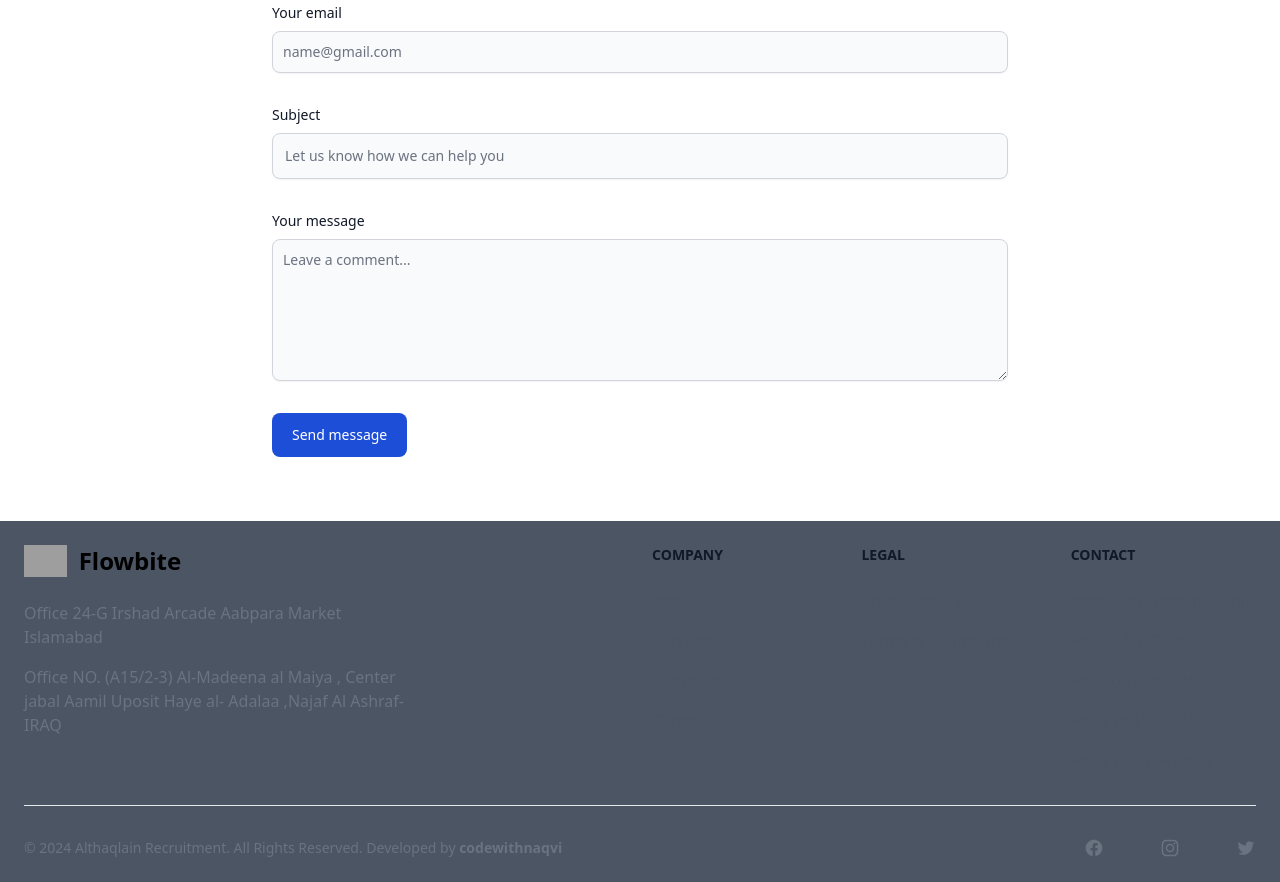
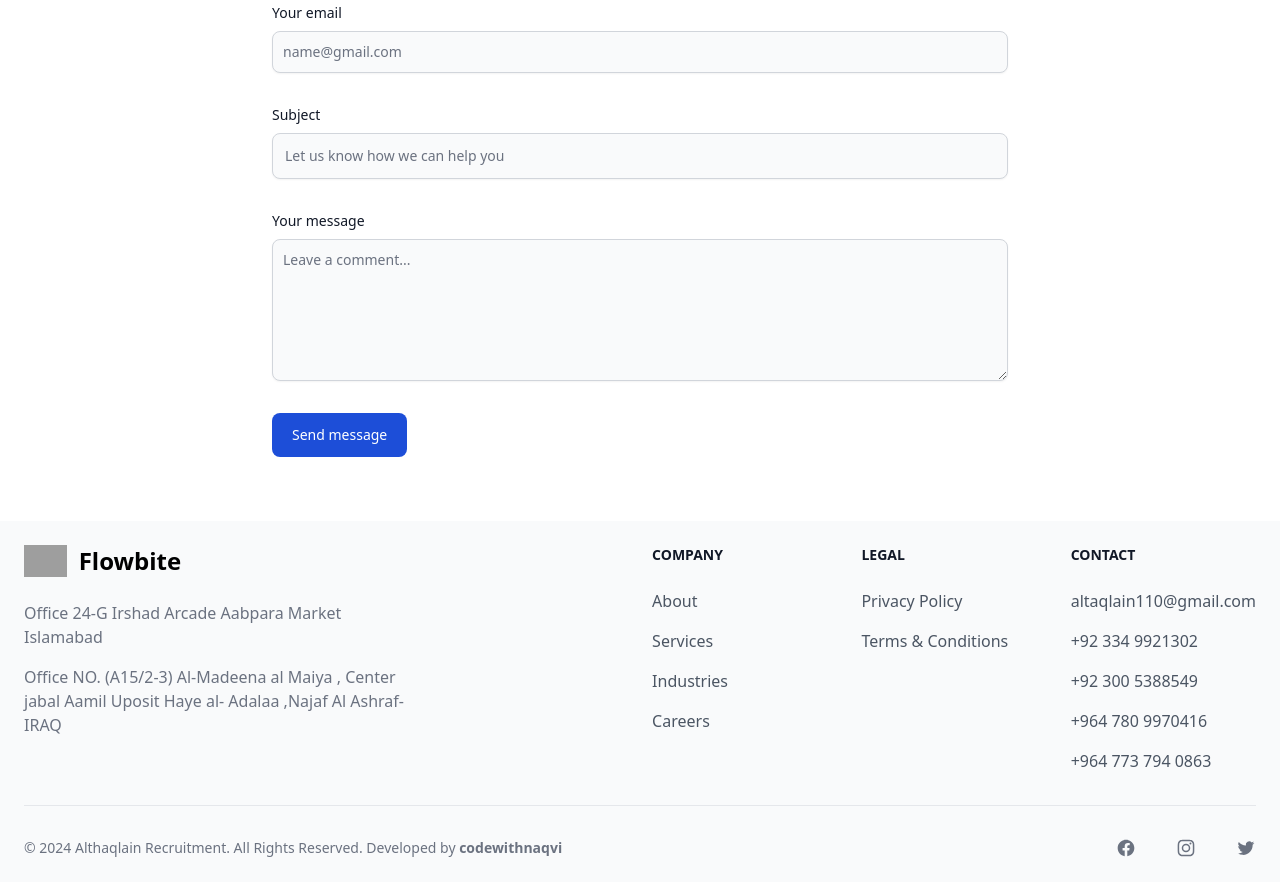
Before and after one commit to Malik-Haziq/althaqlain-recruitment, a website: page index.html in a window 1280 px wide. Shown: the part 5511-6393 px from the top of the page. Drawn offline with nearby package versions, Linux system fonts and the light colour scheme; grey boxes are pictures that could not be loaded.

Commit message:
fixed footer

```diff
--- a/index.html
+++ b/index.html
@@ -751,9 +751,9 @@
     </section>
 
     <!-- Footer block -->
-    <footer class="p-4 bg-gray-600 sm:p-6">
+    <footer class="p-4 bg-gray-50 sm:p-6">
         <div class="mx-auto max-w-screen-xl">
-            <div class=" md:flex md:justify-between">
+            <div class="lg:flex lg:justify-between">
                 <div class="mb-12 md:mb-0 max-w-sm">
                     <a href="https://flowbite.com" class="flex items-center mb-6">
                         <img src="https://flowbite.com/docs/images/logo.svg" class="mr-3 h-8" alt="FlowBite Logo" />
@@ -819,13 +819,13 @@
                 </div>
             </div>
             <hr class="my-6 border-gray-200 sm:mx-auto  lg:my-8" />
-            <div class="sm:flex sm:items-center sm:justify-between">
-                <span class="text-sm text-gray-500 sm:text-center">© 2024 <a href="/" class="hover:underline">Althaqlain
+            <div class="sm:flex sm:items-center sm:justify-between sm:gap-4">
+                <span class="text-sm text-gray-500">© 2024 <a href="/" class="hover:underline">Althaqlain
                         Recruitment</a>. All Rights
                     Reserved. Developed by <a href="https://www.codewithnaqvi.com/"
                         class="font-semibold hover:underline">codewithnaqvi</a>
                 </span>
-                <div class="flex mt-4 gap-8 space-x-6 sm:justify-center sm:mt-0">
+                <div class="flex mt-4 gap-4 space-x-6 sm:justify-center sm:mt-0">
                     <a href="#" class="text-gray-500 hover:text-gray-900 ">
                         <svg class="w-5 h-5" fill="currentColor" viewBox="0 0 24 24" aria-hidden="true">
                             <path fill-rule="evenodd"
```
Also changed, not shown: output.css.
